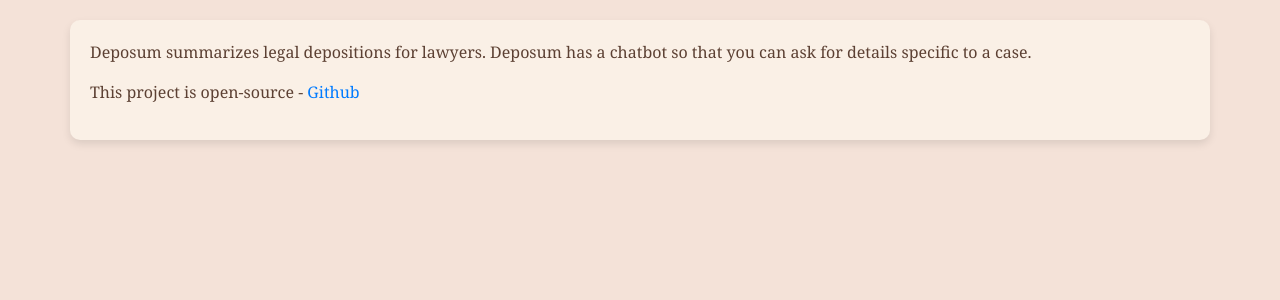
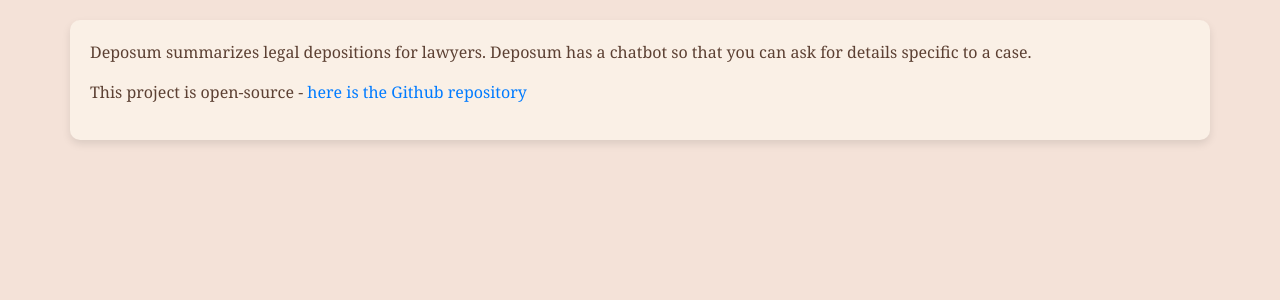
Before and after one commit to mitcherrman/deposummarizer, a Django app: page /about in a window 1280 px wide. Shown: the part 61-361 px from the top of the page. Run offline with Django 5.2, Linux system fonts and the light colour scheme; some libraries are stand-ins or nearby versions.

Commit message:
text changes

```diff
--- a/server/templates/about.html
+++ b/server/templates/about.html
@@ -4,7 +4,7 @@
 {% block content %}
 <!-- WORK IN PROGRESS-->
 <p>Deposum summarizes legal depositions for lawyers. Deposum has a chatbot so that you can ask for details specific to a case.</p>
-<p>This project is open-source - <a href="https://github.com/mitcherrman/deposummarizer" target="_blank">Github</a></p>
+<p>This project is open-source - <a href="https://github.com/mitcherrman/deposummarizer" target="_blank">here is the Github repository</a></p>
 
 
 {% endblock %}
--- a/server/templates/home.html
+++ b/server/templates/home.html
@@ -25,6 +25,6 @@
 </div>
 
 <p class="output-url" hidden>
-    It appears that you have already summarized a document - you can find the summary <a href="{% url 'output' %}">here</a>.
+    It appears that you have already summarized a document - <a href="{% url 'output' %}">you can find the summary here.</a>
 </p>
 {% endblock %}
```
